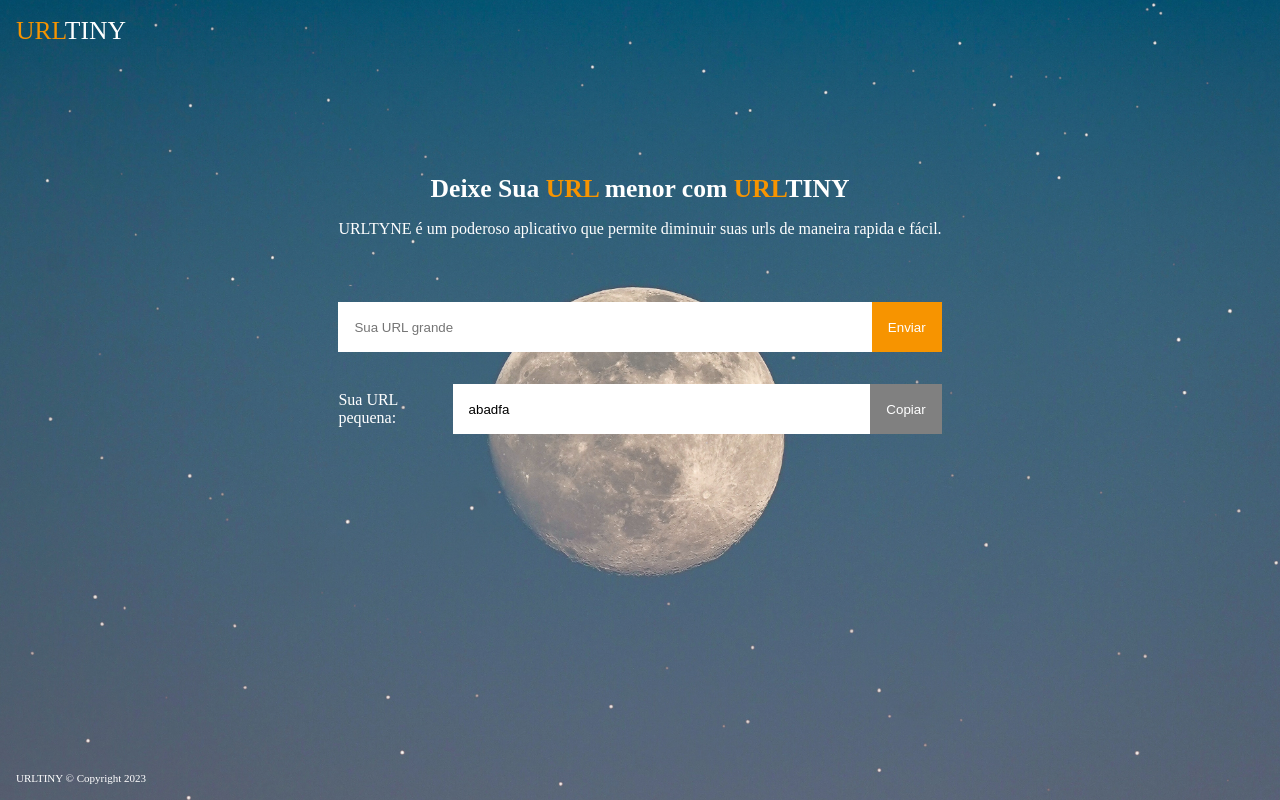
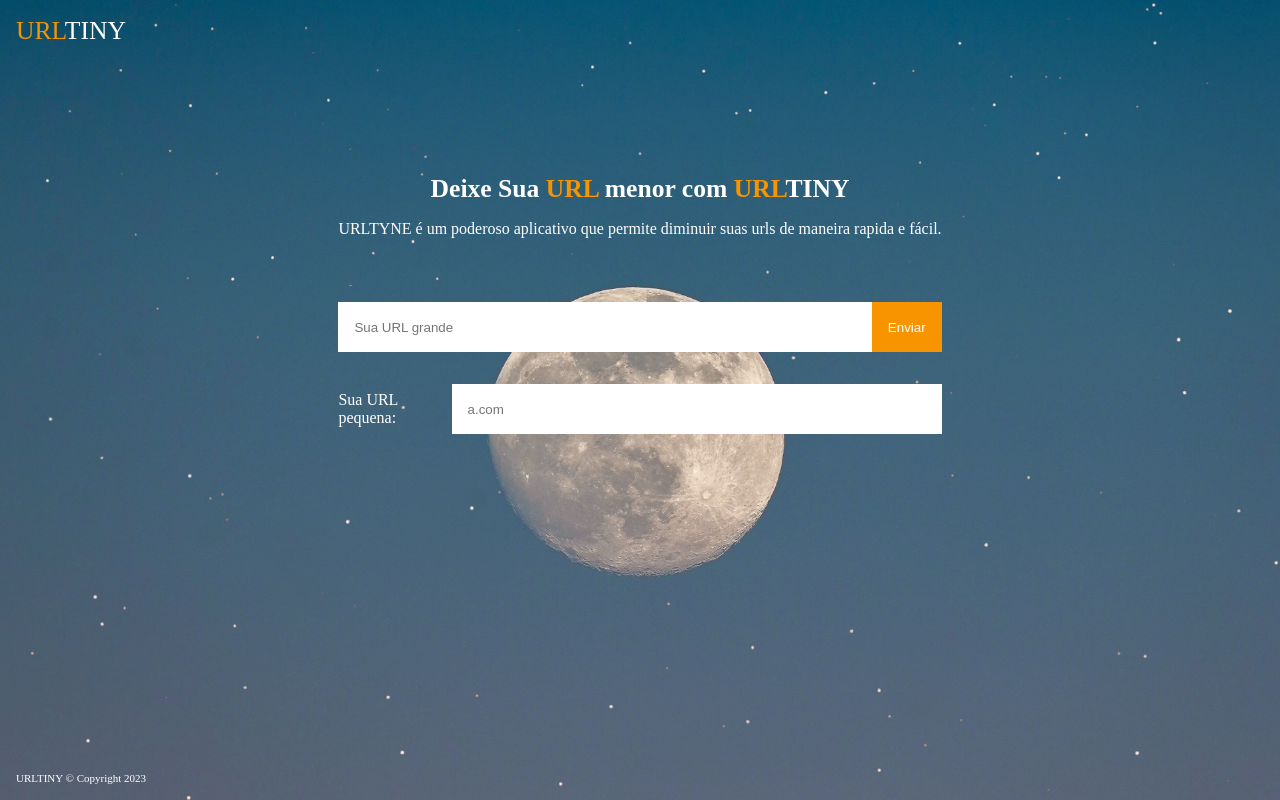
Before and after one commit to wander740/angular-url-shortener, an Angular app: page /url in a window 1280 px wide. Built offline with nearby package versions, Linux system fonts and the light colour scheme.

Commit message:
feat: add validators in HomePageComponent

```diff
--- a/package.json
+++ b/package.json
@@ -3,7 +3,7 @@
   "version": "0.0.0",
   "scripts": {
     "ng": "ng",
-    "start": "ng serve",
+    "start": "ng serve --proxy-config proxy.conf.js",
     "build": "ng build",
     "watch": "ng build --watch --configuration development",
     "test": "ng test"
--- a/src/app/url/containers/home-page/home-page.component.css
+++ b/src/app/url/containers/home-page/home-page.component.css
@@ -45,6 +45,7 @@
 }
 
 .home-page_mid_form2-geturl{
+  width: 100%;
   display: flex;
 }
 
@@ -56,7 +57,7 @@
   border: none;
 }
 
-.home-page_mid_form2 button{
+.home-page_mid_form2-geturl button{
   height: 50px;
   background-color: grey;
   border: none;
--- a/src/app/url/containers/home-page/home-page.component.html
+++ b/src/app/url/containers/home-page/home-page.component.html
@@ -10,16 +10,11 @@
       <form class="home-page_mid_form2">
           <label for="tinyurl">Sua URL pequena:</label>
 
-          <div style="width: 100%;" *ngIf="url$ | async as url; else withoutapi">
-            <div class="home-page_mid_form2-geturl" *ngIf="url.url.length; else withouturl">
-              <input id="tinyurl" class="home-page_mid_form2-input" type="text" placeholder="" readonly="readonly" [value]="url.url">
-              <button type="button" (click)="copyUrl(url.url)">Copiar</button>
-            </div>
-            <ng-template #withouturl>
-              <input id="tinyurl" class="home-page_mid_form2-input" type="text" placeholder="" readonly="readonly" placeholder="a.com">
-            </ng-template>
+          <div class="home-page_mid_form2-geturl" *ngIf="url; else withouturl">
+            <input id="tinyurl" class="home-page_mid_form2-input" type="text" placeholder="" readonly="readonly" [value]="url.url">
+            <button type="button" (click)="copyUrl(url.url)">Copiar</button>
           </div>
-          <ng-template #withoutapi>
+          <ng-template #withouturl>
             <input id="tinyurl" class="home-page_mid_form2-input" type="text" placeholder="" readonly="readonly" placeholder="a.com">
           </ng-template>
 
--- a/src/app/url/containers/home-page/home-page.component.ts
+++ b/src/app/url/containers/home-page/home-page.component.ts
@@ -11,24 +11,26 @@ import { ApiService } from '../../services/api.service';
   styleUrls: ['./home-page.component.css']
 })
 export class HomePageComponent {
+  reg = '(https?://)?([\\da-z.-]+)\\.([a-z.]{2,6})[/\\w .-]*/?';
   form = this.formBuilder.group({
     url: ['', [
       Validators.required,
-      Validators.maxLength(1000)
+      Validators.maxLength(1000),
+      Validators.pattern(this.reg)
     ]]
   });
-  url$: Observable<TinyUrl>;
+  url!: TinyUrl;
 
   constructor(
     private apiService: ApiService,
     private formBuilder: NonNullableFormBuilder,
   ){
-    this.url$ = apiService.list();
+
   }
 
   onSubmit(){
     if(this.form.valid){
-      this.apiService.submit(this.form.value).subscribe({
+      let a= this.apiService.submit(this.form.value).subscribe({
         next: (data) => this.onSucess(data), error: (error) => this.onError()
       });
     }
@@ -39,7 +41,7 @@ export class HomePageComponent {
   }
 
   onSucess(data: TinyUrl){
-    navigator.clipboard.writeText(data.url)
+    this.url = data;
   }
 
   copyUrl(content: string){
--- a/src/environments/environment.development.ts
+++ b/src/environments/environment.development.ts
@@ -1,3 +1,3 @@
 export const environment = {
-  API: '/assets/url.json'
+  API: ''
 };
--- a/src/environments/environment.ts
+++ b/src/environments/environment.ts
@@ -1 +1,3 @@
-export const environment = {};
+export const environment = {
+  API: 'https://16.171.29.139.nip.io'
+};
```
Also changed, not shown: proxy.conf.js (added, +10 -0 lines).
